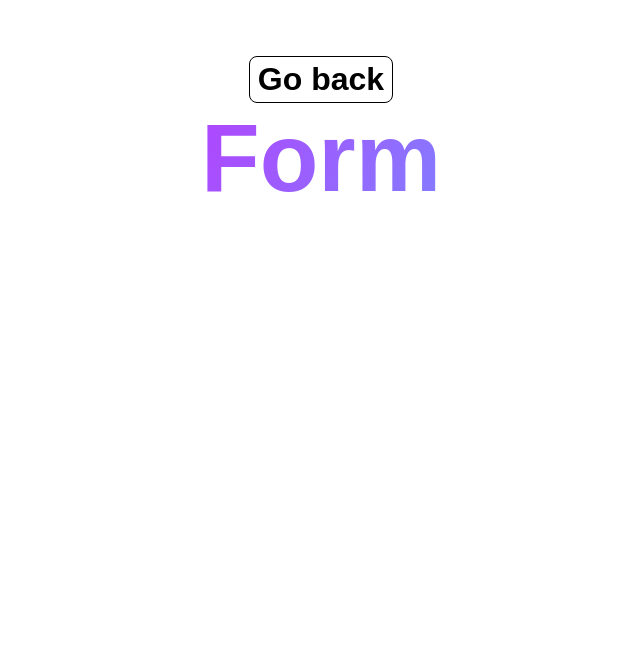
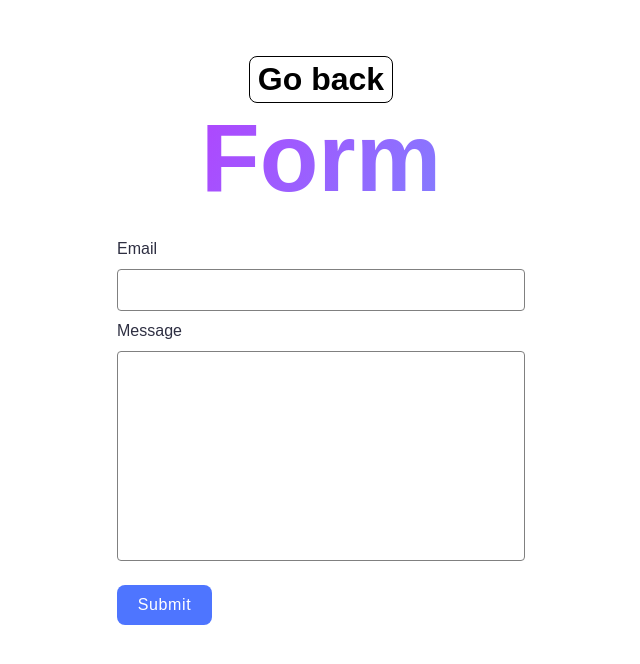
Before and after one commit to vitaliypolets/goit-js-hw-09, a website built with Vite: page src/2-form.html in a window 1280 px wide. Shown: the whole page, without its empty margins (319-959 px from the left). Built offline with nearby package versions, Linux system fonts and the light colour scheme.

Commit message:
edit form

```diff
--- a/src/2-form.html
+++ b/src/2-form.html
@@ -15,6 +15,17 @@
           <span class="main-title-gradient">Form</span>
         </h1>
       </div>
+      <form class="feedback-form" autocomplete="off">
+        <label>
+          Email
+          <input type="email" name="email" autofocus />
+        </label>
+        <label>
+          Message
+          <textarea name="message" rows="8"></textarea>
+        </label>
+        <button type="submit">Submit</button>
+      </form>
     </main>
     <script type="module" src="./js/2-form.js"></script>
   </body>
--- a/src/css/base.css
+++ b/src/css/base.css
@@ -42,3 +42,69 @@ body {
 .gallery-link:hover .gallery-image {
   transform: scale(1.05);
 }
+
+.feedback-form {
+  width: 408px;
+  margin: 24px auto;
+  display: flex;
+  flex-direction: column;
+}
+
+.feedback-form label {
+  display: flex;
+  flex-direction: column;
+  gap: 8px;
+  margin-bottom: 8px;
+
+  font-size: 16px;
+  line-height: 1.5;
+  color: #2e2f42;
+}
+
+.feedback-form input,
+.feedback-form textarea {
+  width: 100%;
+  padding: 8px 16px;
+  border: 1px solid #808080;
+  border-radius: 4px;
+  outline: none;
+
+  font-size: 16px;
+  line-height: 1.5;
+}
+
+.feedback-form input:hover,
+.feedback-form textarea:hover {
+  border-color: #000;
+}
+
+.feedback-form input:focus,
+.feedback-form textarea:focus {
+  border-color: #808080;
+}
+
+.feedback-form textarea {
+  resize: none;
+  margin-bottom: 16px;
+}
+
+.feedback-form button {
+  align-self: flex-start;
+  min-width: 95px;
+  height: 40px;
+  padding: 8px 16px;
+  border: none;
+  border-radius: 8px;
+  background-color: #4e75ff;
+  color: #fff;
+  cursor: pointer;
+
+  font-size: 16px;
+  line-height: 1.5;
+  letter-spacing: 0.04em;
+}
+
+.feedback-form button:hover,
+.feedback-form button:focus {
+  background-color: #6c8cff;
+}
--- a/src/js/2-form.js
+++ b/src/js/2-form.js
@@ -0,0 +1,45 @@
+const STORAGE_KEY = 'feedback-form-state';
+
+const formData = {
+  email: '',
+  message: '',
+};
+
+const form = document.querySelector('.feedback-form');
+
+const savedData = localStorage.getItem(STORAGE_KEY);
+
+if (savedData) {
+  const parsedData = JSON.parse(savedData);
+
+  formData.email = parsedData.email || '';
+  formData.message = parsedData.message || '';
+
+  form.elements.email.value = formData.email;
+  form.elements.message.value = formData.message;
+}
+
+form.addEventListener('input', event => {
+  const fieldName = event.target.name;
+  const fieldValue = event.target.value.trim();
+
+  formData[fieldName] = fieldValue;
+  localStorage.setItem(STORAGE_KEY, JSON.stringify(formData));
+});
+
+form.addEventListener('submit', event => {
+  event.preventDefault();
+
+  if (formData.email === '' || formData.message === '') {
+    alert('Fill please all fields');
+    return;
+  }
+
+  console.log(formData);
+
+  localStorage.removeItem(STORAGE_KEY);
+  form.reset();
+
+  formData.email = '';
+  formData.message = '';
+});
```
